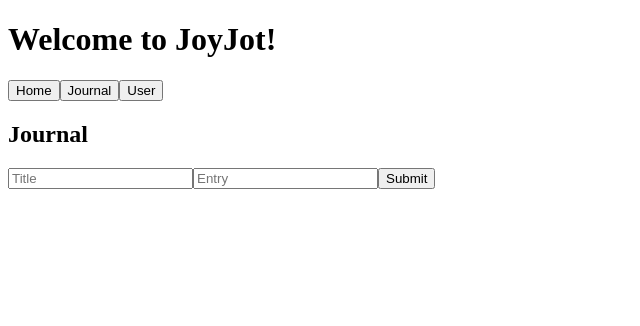
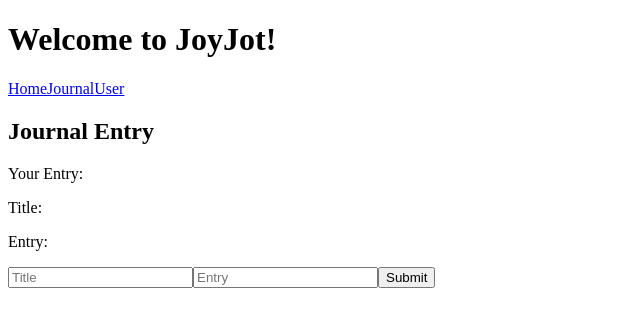
Before and after one commit to IsaiahCoding/JOYJOT, a React (Create React App) app in the folder client/: page /journal in a window 1280 px wide. Shown: the top 326 px of the page, without its empty margins (0-640 px from the left). Built offline with nearby package versions, Linux system fonts and the light colour scheme.

Commit message:
Route Link to Journals

```diff
--- a/client/src/Header.jsx
+++ b/client/src/Header.jsx
@@ -1,10 +1,21 @@
-import React, {useEffect, useState} from "react";
+import React from "react";
+import { BrowserRouter as Router, Switch, Route, Link } from "react-router-dom";
+import Journal from "./components/Journal";
 
 function Header() {
   return (
-    <><button> Home </button>
-    <button>Journal</button>
-    <button> User</button></>
+    <Router>
+      <>
+        <Link to="/">Home</Link>
+        <Link to="/journal">Journal</Link>
+        <Link to="/user">User</Link>
+
+        <Switch>
+          <Route path="/journal" component={Journal} />
+          {/* Add more routes as needed */}
+        </Switch>
+      </>
+    </Router>
   );
 }
 
--- a/client/src/components/App.js
+++ b/client/src/components/App.js
@@ -1,14 +1,14 @@
 import React, { useEffect, useState } from "react";
 import { Switch, Route } from "react-router-dom";
 import Header from "/Users/isaiahaguilera/Development/code/phase-4/Isaiah-Phase-4-Project/client/src/Header.jsx"
-import Journal from "/Users/isaiahaguilera/Development/code/phase-4/Isaiah-Phase-4-Project/client/src/components/Journal.jsx"
+
 function App() {
   return (
   <div>
   <h1>Welcome to JoyJot!</h1>
   <Header />
   <main>
-    <Journal />
+
   </main>
 
   </div>
--- a/client/src/components/Journal.jsx
+++ b/client/src/components/Journal.jsx
@@ -1,26 +1,48 @@
-import React, { useEffect, useState } from "react";
+import React, { useEffect, useState, useReducer } from "react";
+
+const formReducer = (state, event) => {
+  return {
+    ...state,
+    [event.target.placeholder]: event.target.value,
+  };
+};
 
 function Journal() {
   const [submit, setSubmit] = useState(false);
+  const [formData, setFormData] = useReducer(formReducer, {
+    Title: "",
+    Entry: "",
+  });
 
   const handleSubmit = (e) => {
     e.preventDefault();
     setSubmit(true);
   };
 
-  setTimeout(() => {
-    setSubmit(false);
-  }, 3000);
+
+  const handleChange = (e) => {
+    setFormData({
+      target: {
+        placeholder: e.target.placeholder,
+        value: e.target.value,
+      },
+    });
+  };
 
   return (
     <div className="journal">
-      <h2>Journal</h2>
+      <h2>Journal Entry</h2>
+      <div>
+        Your Entry:
+        <p>Title:{formData.Title}</p>
+        <p>Entry:{formData.Entry}</p>
+      </div>
       <form onSubmit={handleSubmit}>
         <label>
-          <input type="text" placeholder="Title" />
+          <input type="text" placeholder="Title" onChange={handleChange} />
         </label>
         <label>
-          <input type="text" placeholder="Entry" />
+          <input type="text" placeholder="Entry" onChange={handleChange} />
         </label>
         <button type="submit">Submit</button>
       </form>
```
